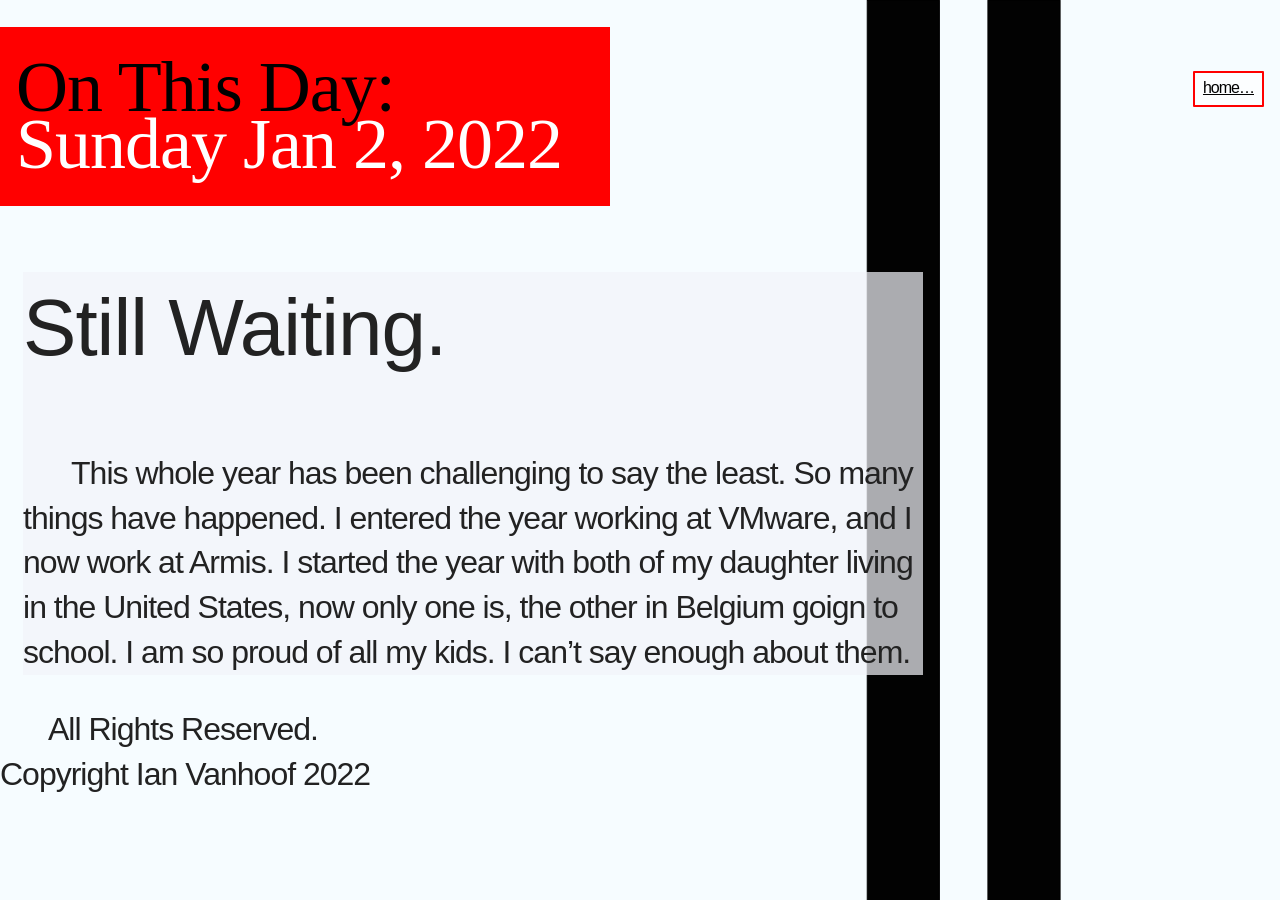
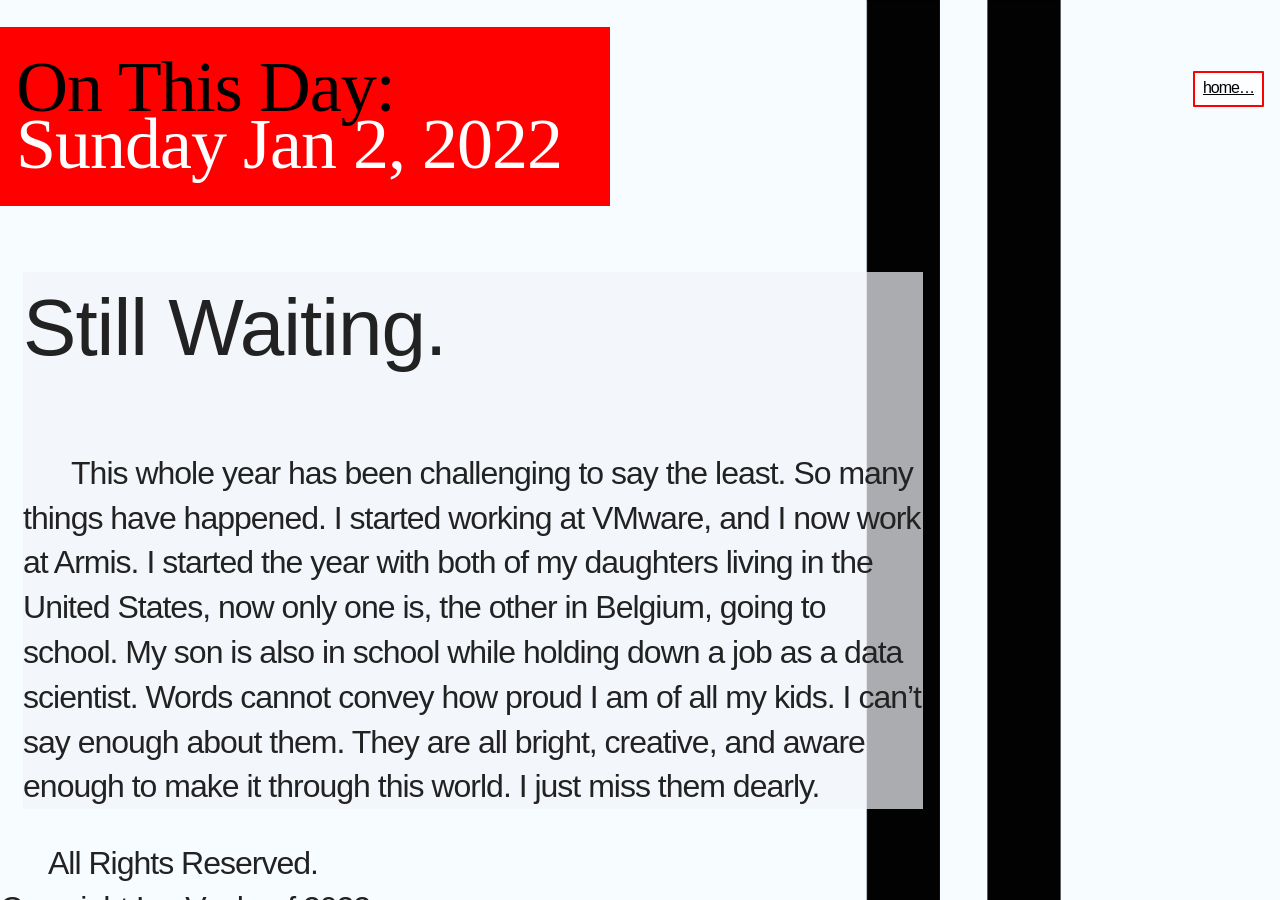
Before and after one commit to ianvanhoof/ianvanhoof.github.io, a Jekyll site: the page built from _posts/2022-1-2-first-of-the-year.md, in a window 1280 px wide and 900 px high. Built offline with Jekyll 4.4.1, drawn with Linux system fonts in a browser that asks for light colours; some web fonts are replaced.

Commit message:
Still writing
- just got this all working from my iPad. Feeling good about that. :-)

```diff
--- a/_posts/2022-1-2-first-of-the-year.md
+++ b/_posts/2022-1-2-first-of-the-year.md
@@ -6,4 +6,4 @@ layout: post
 # Still Waiting.
 
 
-This whole year has been challenging to say the least. So many things have happened. I entered the year working at VMware, and I now work at Armis. I started the year with both of my daughter living in the United States, now only one is, the other in Belgium goign to school. I am so proud of all my kids. I can't say enough about them.
+This whole year has been challenging to say the least. So many things have happened. I started working at VMware, and I now work at Armis. I started the year with both of my daughters living in the United States, now only one is, the other in Belgium, going to school. My son is also in school while holding down a job as a data scientist. Words cannot convey how proud I am of all my kids. I can't say enough about them. They are all bright, creative, and aware enough to make it through this world. I just miss them dearly.
```
